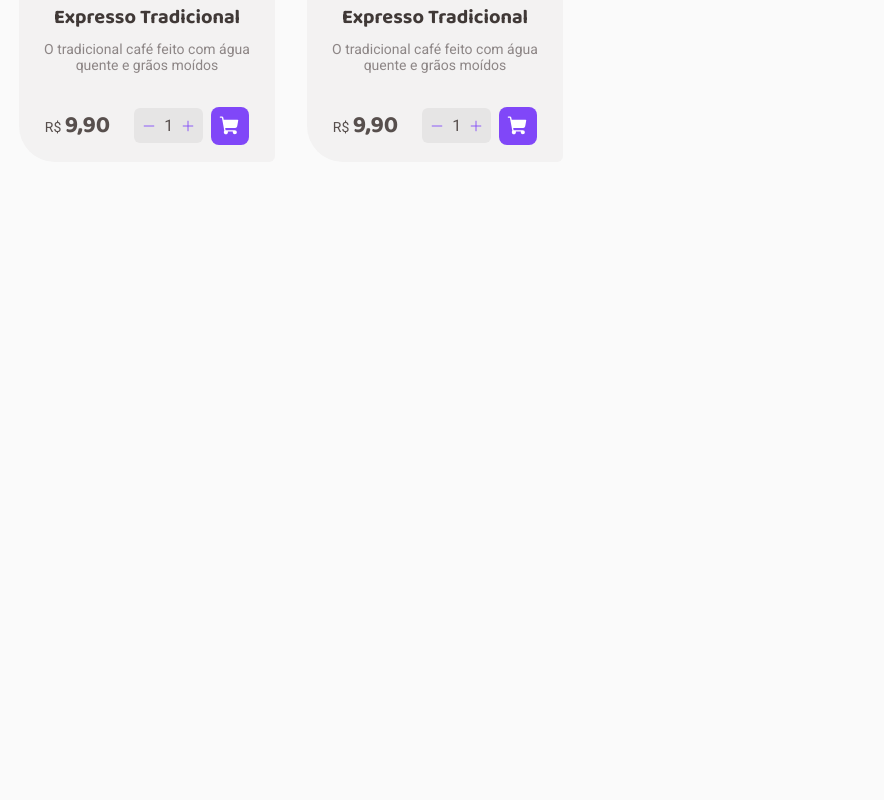
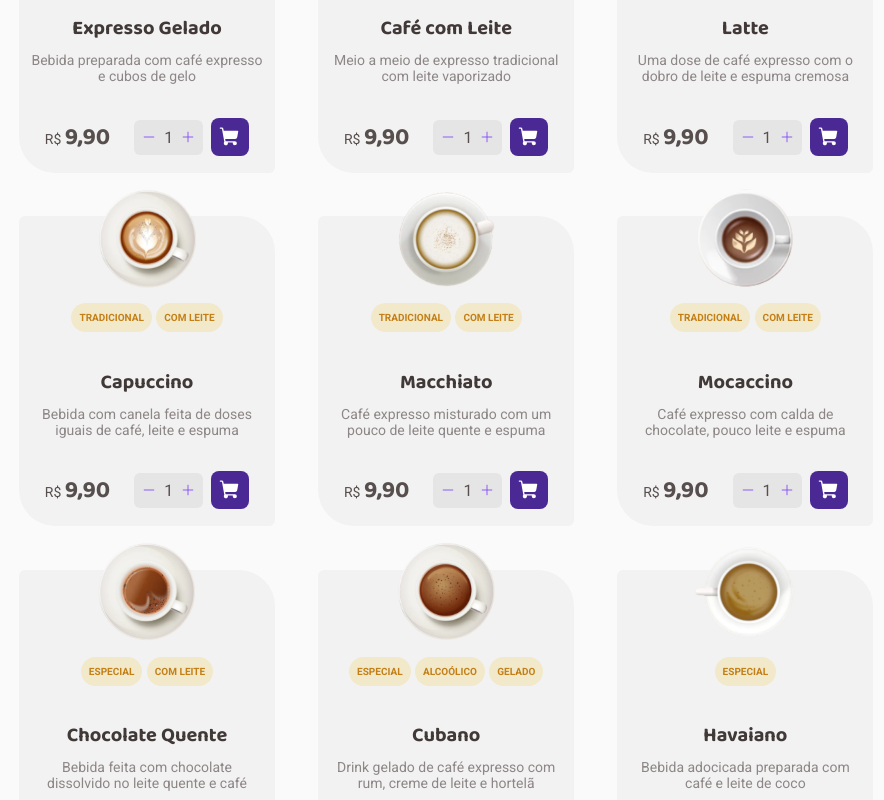
Before and after one commit to EGuerra7/coffee-delivery, a React (Vite) app: page / in a window 1280 px wide. Shown: the part 1220-2020 px from the top of the page, without its empty margins (141-1025 px from the left). Before the commit the page ends 1430 px from the top, so only its background shows below. Built offline with nearby package versions, Linux system fonts and the light colour scheme.

Commit message:
Show the coffes, and implement CountAmount on InputNumber

```diff
--- a/src/components/Header/styles.ts
+++ b/src/components/Header/styles.ts
@@ -33,4 +33,5 @@ export const ShopButton = styled.button`
     padding: 8px;
     border-radius: 8px;
     border: 0;
+    cursor: pointer;
 `
--- a/src/components/InputNumber/InputNumber.tsx
+++ b/src/components/InputNumber/InputNumber.tsx
@@ -1,12 +1,26 @@
 import { Minus, Plus } from "phosphor-react";
 import { ButtonInputNumber, InputNumberContainer } from "./styles";
+import { useState } from "react";
 
 export default function InputNumber() {
+  const [countAmount, setCountAmount] = useState(1);
+
+  function handleMinusAcount() {
+    if(countAmount > 1){
+      setCountAmount(countAmount - 1);
+    }
+
+  }
+
+  function handlePlusAcount() {
+    setCountAmount(countAmount + 1);
+}
+
   return (
     <InputNumberContainer>
-        <ButtonInputNumber><Minus size={14}/></ButtonInputNumber>
-        <span>1</span>
-        <ButtonInputNumber><Plus size={14} /></ButtonInputNumber>
+        <ButtonInputNumber onClick={handleMinusAcount}><Minus size={14}/></ButtonInputNumber>
+        <span>{ countAmount }</span>
+        <ButtonInputNumber onClick={handlePlusAcount}><Plus size={14} /></ButtonInputNumber>
     </InputNumberContainer>
   )
 }
--- a/src/components/InputNumber/styles.ts
+++ b/src/components/InputNumber/styles.ts
@@ -16,9 +16,10 @@ export const ButtonInputNumber = styled.button`
     align-items: center;
     background-color: transparent;
     border: 0;
+    cursor: pointer;
     color: ${props => props.theme["purple"]};
     transition: .1s;
-    cursor: pointer;
+
 
     &:hover{
         color: ${props => props.theme["purple-dark"]};
--- a/src/pages/Home/components/CoffeShop/CardCoffee/CardCoffee.tsx
+++ b/src/pages/Home/components/CoffeShop/CardCoffee/CardCoffee.tsx
@@ -1,25 +1,43 @@
 import { CardCoffeeContainer, CoffeeTypes, CoffeeValues, CoffeInfos } from "./styles";
-import ExpressCup from '../../../../../assets/CoffesCup/expresso.svg';
+
 import InputNumber from "../../../../../components/InputNumber/InputNumber";
 import { ShoppingCart } from "phosphor-react";
 
-export default function CardCoffee() {
+export interface Coffee {
+    ulrImage: string;
+    types: string[];
+    name: string;
+    description: string;
+    value: number;
+}
+
+export default function CardCoffee({ coffee }: { coffee: Coffee }) {
+    const { ulrImage, types, name, description, value } = coffee;
+
+    const formattedValue = value.toLocaleString('pt-BR', {
+        minimumFractionDigits: 2,
+        maximumFractionDigits: 2,
+      });
+
   return (
     <CardCoffeeContainer>
         <main>
             <div>
-                <img src={ExpressCup} />
+                <img src={ulrImage} />
                 <CoffeeTypes>
-                    <span>TRADICIONAL</span>
-                    <span>COM LEITE</span>
+                    { types.map(type => {
+                        return(
+                            <span>{ type }</span>
+                        )
+                    }) }
                 </CoffeeTypes>
             </div>
             <CoffeInfos>
-                <h3>Expresso Tradicional</h3>
-                <p>O tradicional café feito com água quente e grãos moídos</p>
+                <h3>{ name }</h3>
+                <p>{ description }</p>
             </CoffeInfos>
             <CoffeeValues>
-                <span className="value"> R$ <b>9,90</b></span>
+                <span className="value"> R$ <b>{ formattedValue }</b></span>
                 <InputNumber />
                 <button className="shop_btn">
                     <ShoppingCart size={22} weight="fill"/>
--- a/src/pages/Home/components/CoffeShop/CardCoffee/styles.ts
+++ b/src/pages/Home/components/CoffeShop/CardCoffee/styles.ts
@@ -85,7 +85,7 @@ export const CoffeeValues = styled.div`
     }
 
     .shop_btn{
-        background-color: ${props => props.theme.purple};
+        background-color: ${props => props.theme["purple-dark"]};
         color: ${props => props.theme.white};
         display: flex;
         align-items: center;
@@ -93,6 +93,11 @@ export const CoffeeValues = styled.div`
         padding: 8px;
         border-radius: 8px;
         border: 0;
+        cursor: pointer;
+        transition: .1s;
 
+        &:hover {
+            background-color: ${props => props.theme["purple"]};
+        }
     }
 `
--- a/src/pages/Home/components/CoffeShop/CoffeShop.tsx
+++ b/src/pages/Home/components/CoffeShop/CoffeShop.tsx
@@ -1,16 +1,135 @@
-import CardCoffee from "./CardCoffee/CardCoffee";
+import CardCoffee, { Coffee } from "./CardCoffee/CardCoffee";
 import { CoffeContainer, CoffesSection } from "./styles";
+import Expresso from '../../../../assets/CoffesCup/expresso.svg';
+import ExpressoAmericano from '../../../../assets/CoffesCup/americano.svg';
+import ExpressoCremoso from '../../../../assets/CoffesCup/expresso-cremoso.svg';
+import ExpressoGelado from '../../../../assets/CoffesCup/cafe-gelado.svg';
+import CafeComLeite from '../../../../assets/CoffesCup/cafe-com-leite.svg';
+import Latte from '../../../../assets/CoffesCup/latte.svg';
+import Capuccino from '../../../../assets/CoffesCup/capuccino.svg';
+import Macchiato from '../../../../assets/CoffesCup/macchiato.svg';
+import Mocaccino from '../../../../assets/CoffesCup/mocaccino.svg';
+import ChocolateQuente from '../../../../assets/CoffesCup/chocolate-quente.svg';
+import Cubano from '../../../../assets/CoffesCup/cubano.svg';
+import Havaiano from '../../../../assets/CoffesCup/havaiano.svg';
+import Árabe from '../../../../assets/CoffesCup/arabe.svg';
+import Irlandes from '../../../../assets/CoffesCup/irlandes.svg';
+
+export const coffees: Coffee[] = [
+  {
+    ulrImage: Expresso,
+    types: ['TRADICIONAL'],
+    name: 'Expresso Tradicional',
+    description: 'O tradicional café feito com água quente e grãos moídos',
+    value: 9.9,
+  },
+  {
+    ulrImage: ExpressoAmericano,
+    types: ['TRADICIONAL'],
+    name: 'Expresso Americano',
+    description: 'Expresso diluído, menos intenso que o tradicional',
+    value: 9.9,
+  },
+  {
+    ulrImage: ExpressoCremoso,
+    types: ['TRADICIONAL'],
+    name: 'Expresso Cremoso',
+    description: 'Café expresso tradicional com espuma cremosa',
+    value: 9.9,
+  },
+  {
+    ulrImage: ExpressoGelado,
+    types: ['TRADICIONAL', 'GELADO'],
+    name: 'Expresso Gelado',
+    description: 'Bebida preparada com café expresso e cubos de gelo',
+    value: 9.9,
+  },
+  {
+    ulrImage: CafeComLeite,
+    types: ['TRADICIONAL', 'COM LEITE'],
+    name: 'Café com Leite',
+    description: 'Meio a meio de expresso tradicional com leite vaporizado',
+    value: 9.9,
+  },
+  {
+    ulrImage: Latte,
+    types: ['TRADICIONAL', 'COM LEITE'],
+    name: 'Latte',
+    description: 'Uma dose de café expresso com o dobro de leite e espuma cremosa',
+    value: 9.9,
+  },
+  {
+    ulrImage: Capuccino,
+    types: ['TRADICIONAL', 'COM LEITE'],
+    name: 'Capuccino',
+    description: 'Bebida com canela feita de doses iguais de café, leite e espuma',
+    value: 9.9,
+  },
+  {
+    ulrImage: Macchiato,
+    types: ['TRADICIONAL', 'COM LEITE'],
+    name: 'Macchiato',
+    description: 'Café expresso misturado com um pouco de leite quente e espuma',
+    value: 9.9,
+  },
+  {
+    ulrImage: Mocaccino,
+    types: ['TRADICIONAL', 'COM LEITE'],
+    name: 'Mocaccino',
+    description: 'Café expresso com calda de chocolate, pouco leite e espuma',
+    value: 9.9,
+  },
+  {
+    ulrImage: ChocolateQuente,
+    types: ['ESPECIAL', 'COM LEITE'],
+    name: 'Chocolate Quente',
+    description: 'Bebida feita com chocolate dissolvido no leite quente e café',
+    value: 9.9,
+  },
+  {
+    ulrImage: Cubano,
+    types: ['ESPECIAL', 'ALCOÓLICO', 'GELADO'],
+    name: 'Cubano',
+    description: 'Drink gelado de café expresso com rum, creme de leite e hortelã',
+    value: 9.9,
+  },
+  {
+    ulrImage: Havaiano,
+    types: ['ESPECIAL'],
+    name: 'Havaiano',
+    description: 'Bebida adocicada preparada com café e leite de coco',
+    value: 9.9,
+  },
+  {
+    ulrImage: Árabe,
+    types: ['ESPECIAL'],
+    name: 'Árabe',
+    description: 'Bebida preparada com grãos de café árabe e especiarias',
+    value: 9.9,
+  },
+  {
+    ulrImage: Irlandes,
+    types: ['ESPECIAL', 'ALCOÓLICO'],
+    name: 'Irlandês',
+    description: 'Bebida a base de café, uísque irlandês, açúcar e chantilly',
+    value: 9.9,
+  },
+];
 
 export default function CoffeShop() {
   return (
     <CoffeContainer>
         <h1>Nossos cafés</h1>
         <CoffesSection>
-            <CardCoffee />
-            <CardCoffee />
-            <CardCoffee />
-            <CardCoffee />
-            <CardCoffee />
+          { coffees.map(coffee => {
+            return (
+              <CardCoffee
+                key= {coffee.name}
+                coffee= {coffee}
+              />
+            )
+          }) }
+
         </CoffesSection>
     </CoffeContainer>
   )
--- a/src/pages/Home/components/CoffeShop/styles.ts
+++ b/src/pages/Home/components/CoffeShop/styles.ts
@@ -1,6 +1,6 @@
 import styled from "styled-components";
 
- export const CoffeContainer = styled.div`
+export const CoffeContainer = styled.div`
     width: 100%;
     display: flex;
     flex-direction: column;
@@ -14,9 +14,9 @@ import styled from "styled-components";
         }
  `
 
- export const CoffesSection = styled.div`
+export const CoffesSection = styled.div`
     display: flex;
-    gap: 2rem;
+    gap: 2.7rem;
     width: 100%;
     flex-wrap: wrap;
  `
```
Also changed, not shown: src/assets/CoffesCup/americano.svg (added), src/assets/CoffesCup/mocaccino.svg (renamed from src/assets/CoffesCup/mochaccino.svg).
